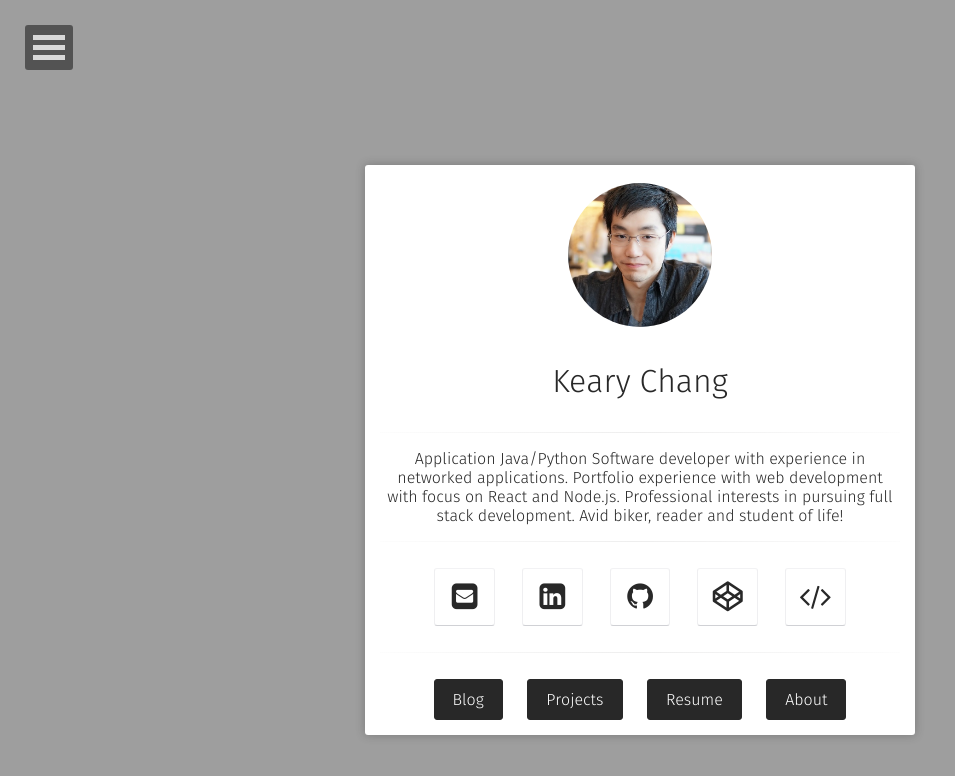
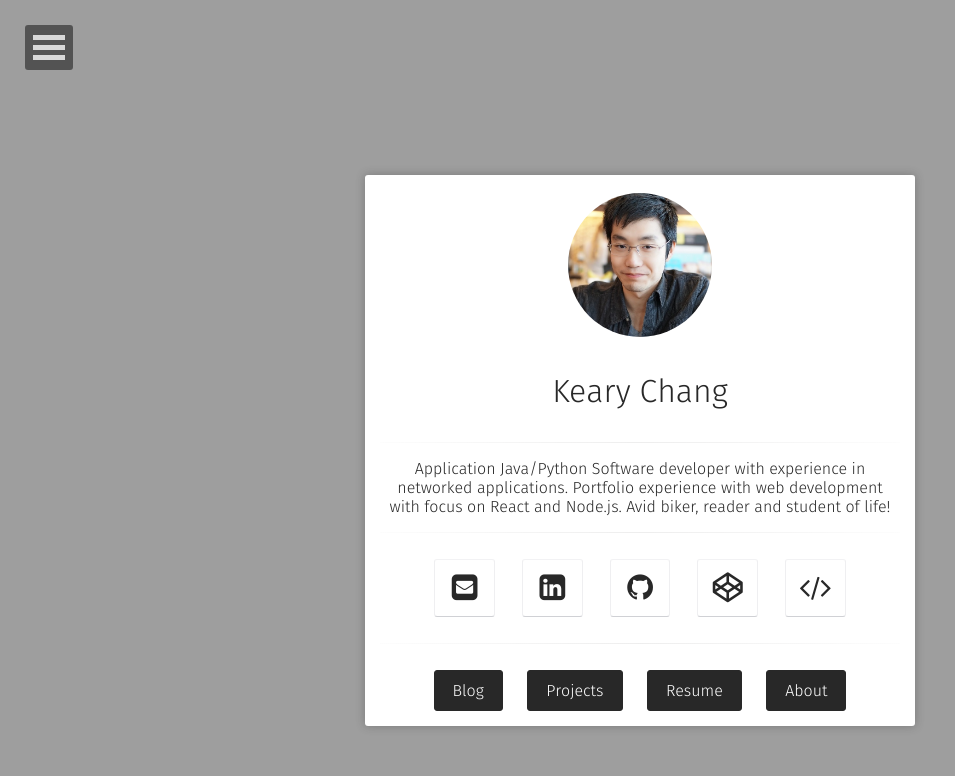
Before and after one commit to kearychang/kearychang.github.io, a Jekyll site: the page built from index.html, in a window 1280 px wide. Shown: the top 776 px of the page, without its empty margins (0-955 px from the left). Built offline with Jekyll 4.4.1, drawn with Linux system fonts in a browser that asks for light colours; some web fonts are replaced.

Commit message:
updated bio

```diff
--- a/_config.yml
+++ b/_config.yml
@@ -1,6 +1,6 @@
 # Site
 title:              Keary Chang
-bio:                'Application Java/Python Software developer with experience in networked applications. Portfolio experience with web development with focus on React and Node.js. Professional interests in pursuing full stack development. Avid biker, reader and student of life!'
+bio:                'Application Java/Python Software developer with experience in networked applications. Portfolio experience with web development with focus on React and Node.js. Avid biker, reader and student of life!'
 description:        ""
 reading_time:       true
 words_per_minute:   200
```
